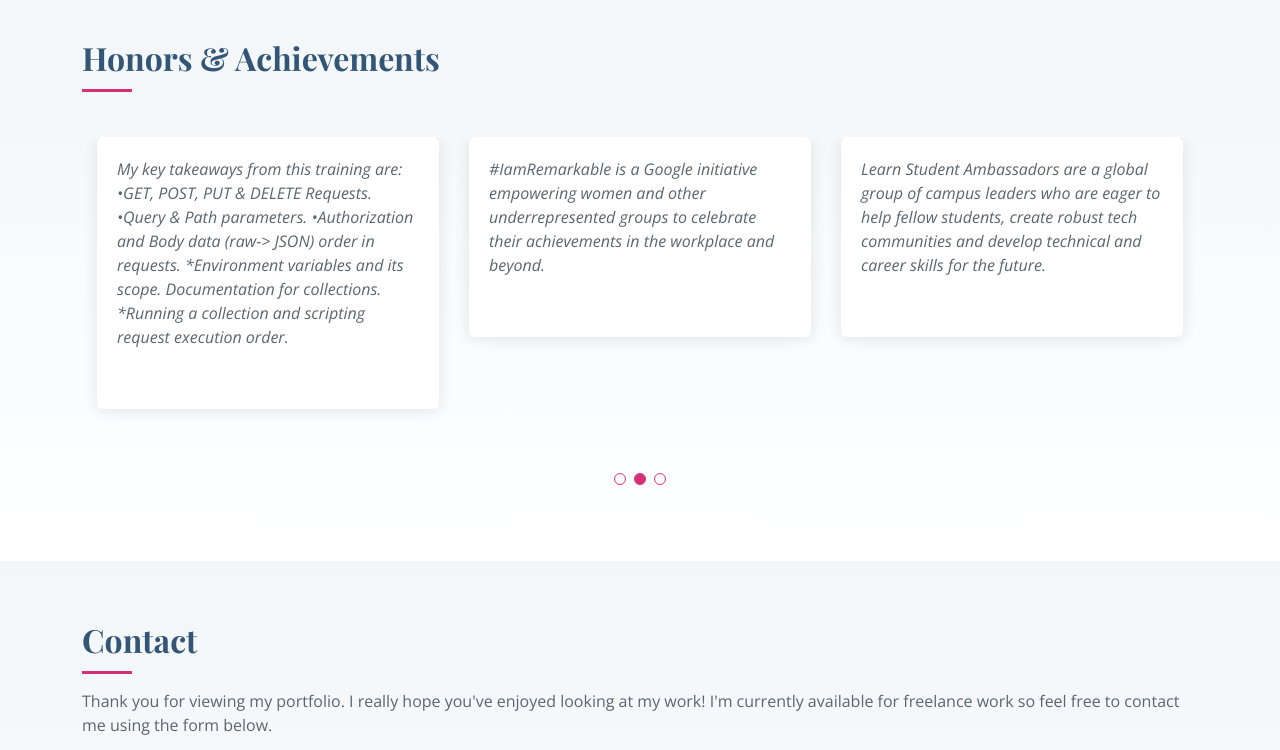
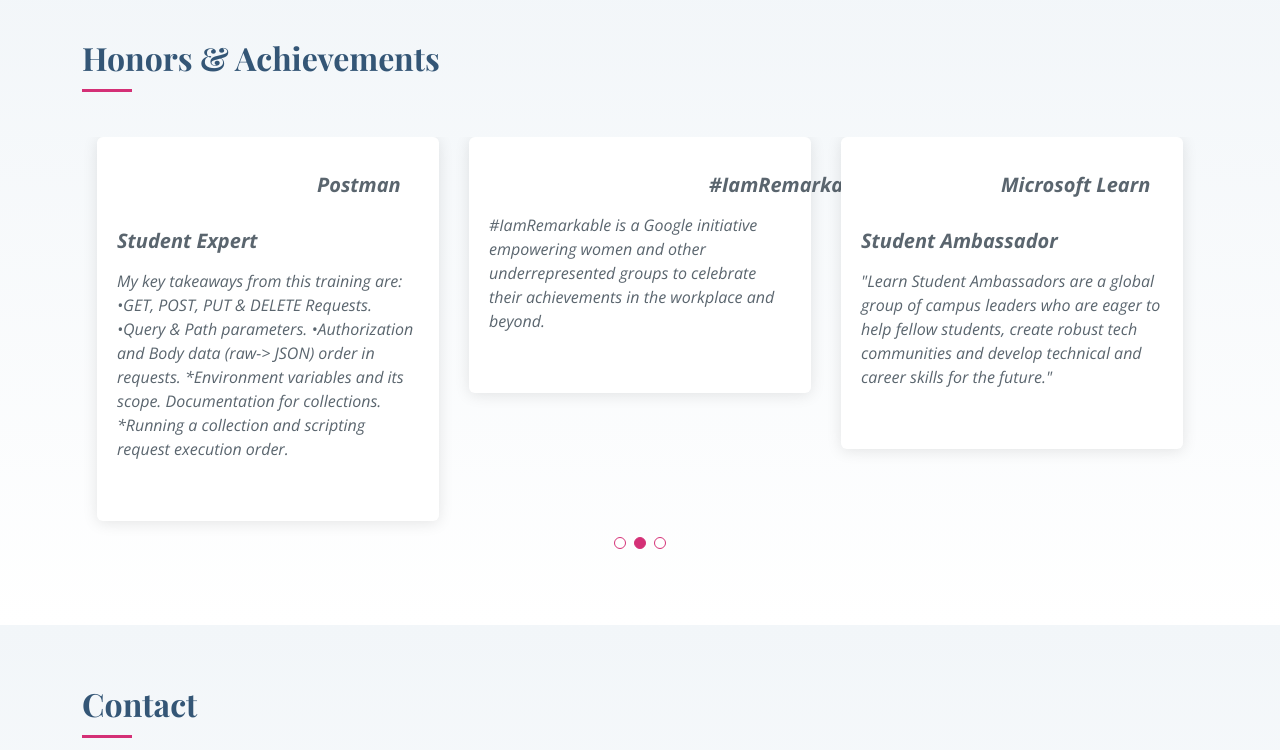
Before and after one commit to aimanasif27/My-Portfolio, a plain HTML site: page index.html in a window 1280 px wide. Shown: the part 5240-5990 px from the top of the page. Drawn offline with nearby package versions, Linux system fonts and the light colour scheme; a web font is replaced by a local one.

Commit message:
updated the portfolio

```diff
--- a/assets/css/style.css
+++ b/assets/css/style.css
@@ -853,7 +853,25 @@ section {
   border-radius: 6px;
   position: relative;
   z-index: 1;
-  box-shadow: 0px 2px 15px rgba(0, 0, 0, 0.1);
+  box-shadow: 0px 2px 15px
+  rgba(0, 0, 0, 0.1);
+}
+.testimonial-item p b{
+  font-size: 20px;
+  text-align: center;
+  font-weight: 700;
+  line-height: 56px;
+  font-style: none;
+}
+/* Margin of Honors Headlines */
+#b1{
+  margin-left: 140px;
+}
+#b2{
+  margin-left: 200px;
+}
+#b3{
+  margin-left: 220px;
 }
 .testimonials .swiper-pagination {
   margin-top: 20px;
--- a/index.html
+++ b/index.html
@@ -507,9 +507,9 @@ about.me/aimanasif
 
             <div class="swiper-slide">
               <div class="testimonial-item">
-                <p>
+                <p><b id="b1">Microsoft Learn Student Ambassador</b><br>
                   <!-- <i class="bx bxs-quote-alt-left quote-icon-left"></i> -->
-                  Learn Student Ambassadors are a global group of campus leaders who are eager to help fellow students, create robust tech communities and develop technical and career skills for the future.
+                  "Learn Student Ambassadors are a global group of campus leaders who are eager to help fellow students, create robust tech communities and develop technical and career skills for the future."
                   <!-- <i class="bx bxs-quote-alt-right quote-icon-right"></i> -->
                 </p>
                 <!-- <img src="assets/img/testimonials/testimonials-1.jpg" class="testimonial-img" alt=""> -->
@@ -520,7 +520,7 @@ about.me/aimanasif
 
             <div class="swiper-slide">
               <div class="testimonial-item">
-                <p>
+                <p><b id="b2">Postman Student Expert </b><br>
                   <!-- <i class="bx bxs-quote-alt-left quote-icon-left"></i> -->
                   My key takeaways from this training are:
                   •GET, POST, PUT & DELETE Requests.
@@ -538,7 +538,7 @@ about.me/aimanasif
 
             <div class="swiper-slide">
               <div class="testimonial-item">
-                <p>
+                <p><b id="b3">#IamRemarkable</b><br>
                   <!-- <i class="bx bxs-quote-alt-left quote-icon-left"></i> -->
                   #IamRemarkable is a Google initiative empowering women and other underrepresented groups to celebrate their achievements in the workplace and beyond.
                   <!-- <i class="bx bxs-quote-alt-right quote-icon-right"></i> -->
```
